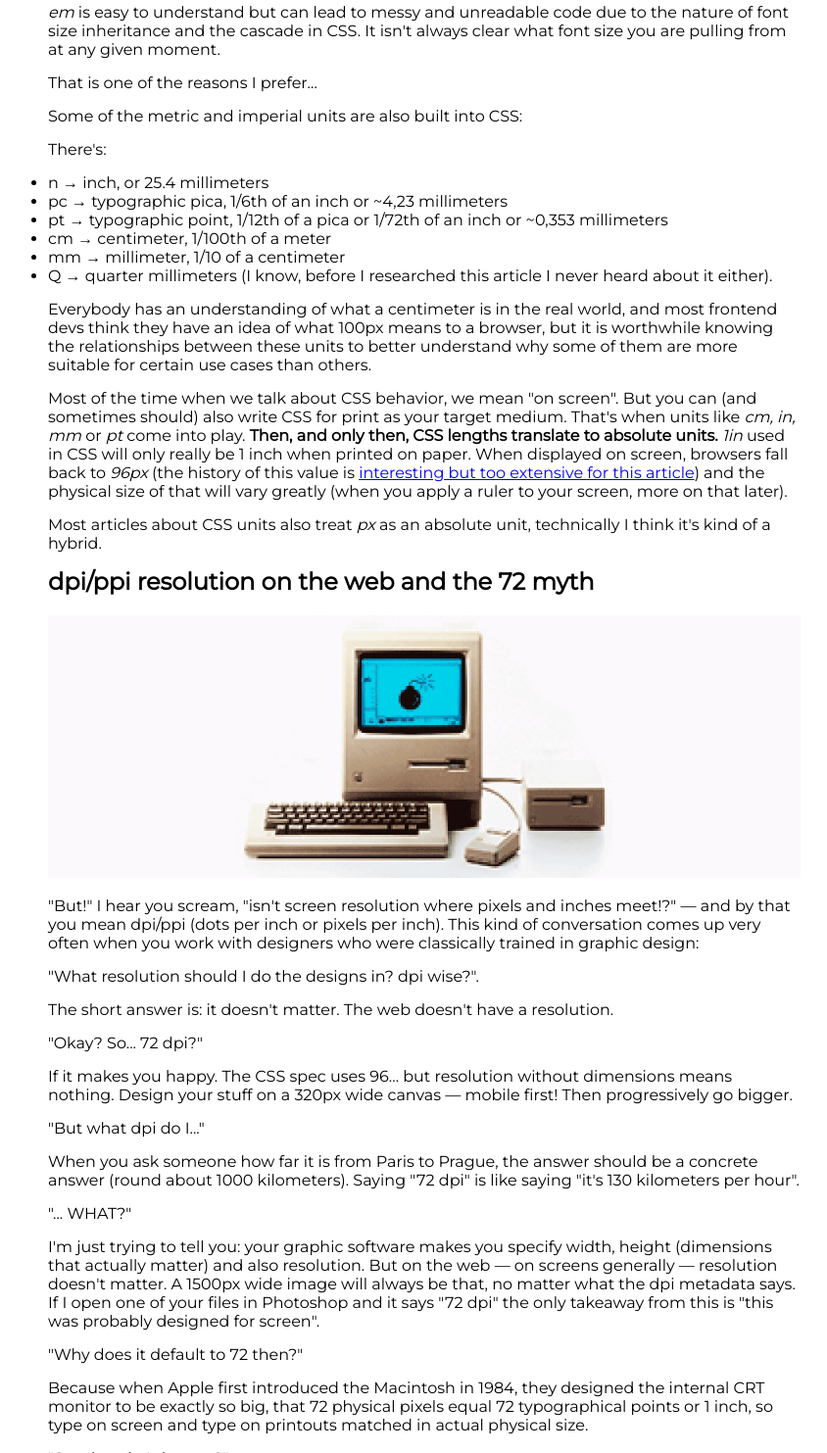
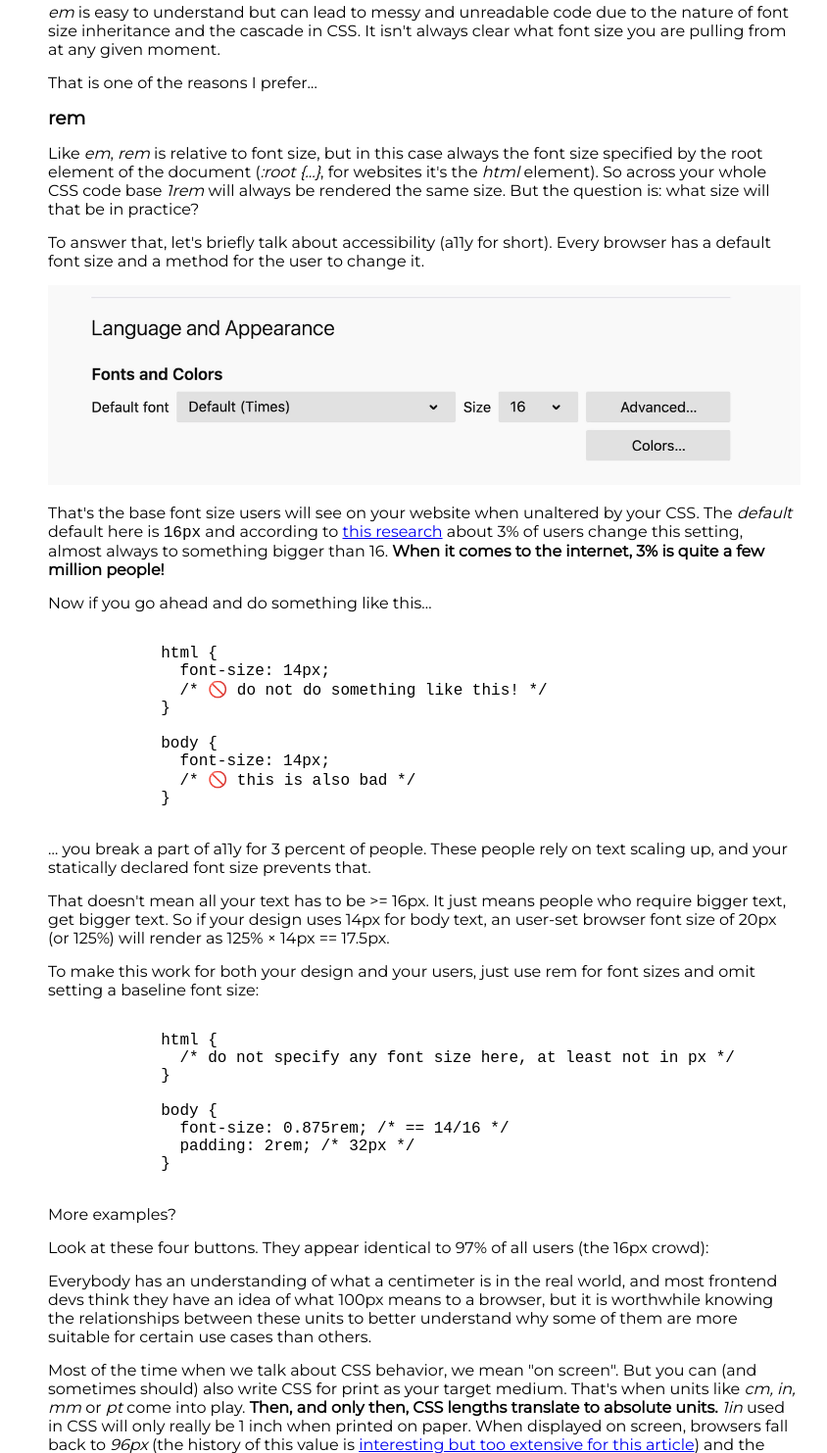
Before and after one commit to Hengselman/Week-1---Links-en-navigatie2, a plain HTML site: page artikel2.html in a window 1280 px wide. Shown: the part 906-2389 px from the top of the page at 98% size, without its empty margins (271-1115 px from the left). Drawn offline with Linux system fonts and the light colour scheme.

Commit message:
Artikel 2 bijgewerkt.

```diff
--- a/artikel2.html
+++ b/artikel2.html
@@ -58,17 +58,49 @@
           <p>That is one of the reasons I prefer…</p>
         </section>
         <section>
-          <p>Some of the metric and imperial units are also built into CSS:</p>
+          <h3>rem</h3>
+          <p>Like <em>em</em>, <em>rem</em> is relative to font size,
+            but in this case always the font size specified by the root element of the document
+            (<em>:root {…}</em>, for websites it's the <em>html</em> element).
+            So across your whole CSS code base <em>1rem</em> will always be rendered the same size.
+            But the question is: what size will that be in practice?</p>
+          <p>To answer that, let's briefly talk about accessibility (a11y for short).
+            Every browser has a default font size and a method for the user to change it.</p>
+          <figure>
+            <img src="/img/font-setting-firefox.webp" alt="">
+          </figure>
+          <p>That's the base font size users will see on your website when unaltered by your CSS.
+            The <i>default</i> default here is <code>16px</code> and according to <a href="https://medium.com/@vamptvo/pixels-vs-ems-users-do-change-font-size-5cfb20831773">this research</a> about 3% of users change this setting,
+            almost always to something bigger than 16.
+            <b>When it comes to the internet, 3% is quite a few million people!</b></p>
+          <p>Now if you go ahead and do something like this…</p>
+          <pre><code>
+            html {
+              font-size: 14px;
+              /* 🚫 do not do something like this! */
+            }
 
-          <p>There's:</p>
-          <ul>
-            <li>n → inch, or 25.4 millimeters</li>
-            <li>pc → typographic pica, 1/6th of an inch or ~4,23 millimeters</li>
-            <li>pt → typographic point, 1/12th of a pica or 1/72th of an inch or ~0,353 millimeters</li>
-            <li>cm → centimeter, 1/100th of a meter</li>
-            <li>mm → millimeter, 1/10 of a centimeter</li>
-            <li>Q → quarter millimeters (I know, before I researched this article I never heard about it either).</li>
-          </ul>
+            body {
+              font-size: 14px;
+              /* 🚫 this is also bad */
+            }
+          </code></pre>
+          <p>… you break a part of a11y for 3 percent of people. These people rely on text scaling up, and your statically declared font size prevents that.</p>
+          <p>That doesn't mean all your text has to be >= 16px. It just means people who require bigger text, get bigger text.
+            So if your design uses 14px for body text, an user-set browser font size of 20px (or 125%) will render as 125% × 14px == 17.5px.</p>
+          <p>To make this work for both your design and your users, just use rem for font sizes and omit setting a baseline font size:</p>
+          <pre><code>
+            html {
+              /* do not specify any font size here, at least not in px */
+            }
+
+            body {
+              font-size: 0.875rem; /* == 14/16 */
+              padding: 2rem; /* 32px */
+            }
+          </code></pre>
+          <p>More examples?</p>
+          <p>Look at these four buttons. They appear identical to 97% of all users (the 16px crowd):</p>
         </section>
         <section>
           <p>Everybody has an understanding of what a centimeter is in the real world,
```
Also changed, not shown: img/font-setting-firefox.webp (added).
